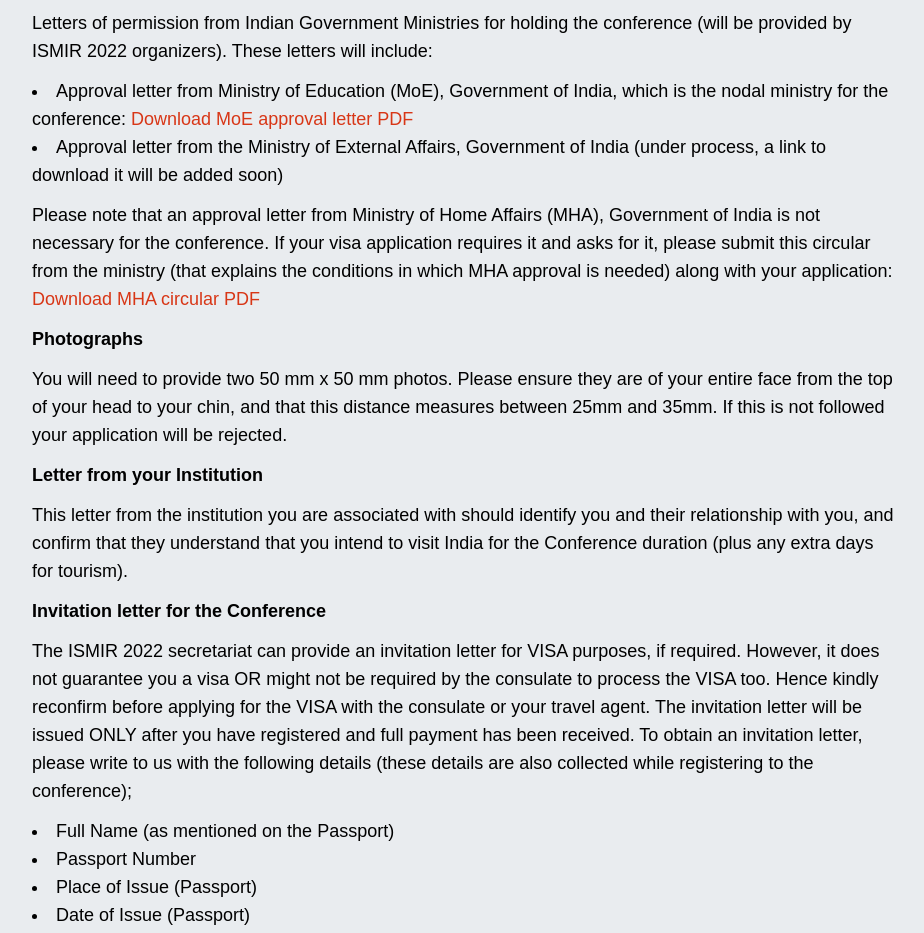
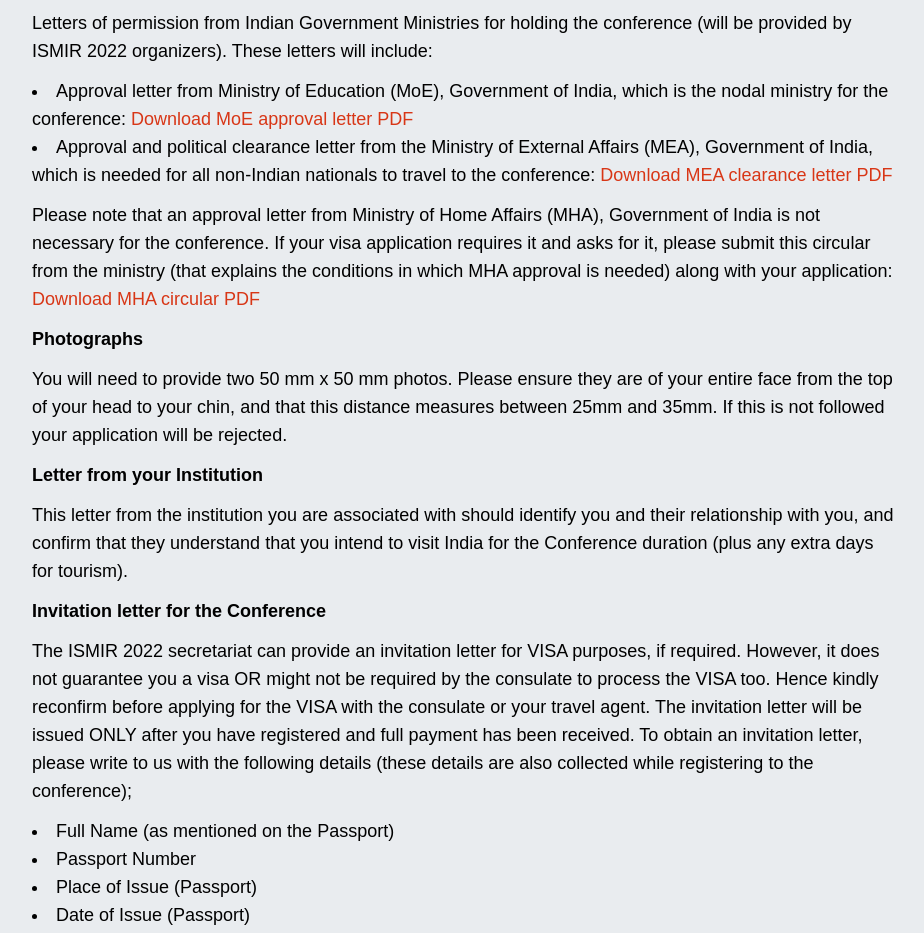
Before and after one commit to ismir2022/ismir2022.github.io, a Gatsby site: page /attend/travel in a window 1280 px wide. Shown: the part 1800-2733 px from the top of the page, without its empty margins (176-1100 px from the left). Built offline with nearby package versions, Linux system fonts and the light colour scheme; Gatsby itself is replaced by a stand-in of ours.

Commit message:
Update travel.js

```diff
--- a/src/components/travel.js
+++ b/src/components/travel.js
@@ -1,6 +1,8 @@
 import React from "react";
 import moe_approval from '../assets/MoE_approval_ISMIR2022.pdf';
 import mha_circular from '../assets/MHA_circular_2018.pdf';
+import mea_clearance from '../assets/MEA_clearance_ISMIR2022.pdf';
+
 
 const Travel = () => {
   return (
@@ -105,7 +107,8 @@
               <li> Approval letter from Ministry of Education (MoE), Government of India, which is the nodal ministry for the conference: {" "}
                    <span className="text-[#d83616] "> <a href= {moe_approval} target="_blank">Download MoE approval letter PDF</a></span>
               </li>
-              <li> Approval letter from the Ministry of External Affairs, Government of India (under process, a link to download it will be added soon)
+              <li> Approval and political clearance letter from the Ministry of External Affairs (MEA), Government of India, which is needed for all non-Indian nationals to travel to the conference: {" "}
+                   <span className="text-[#d83616] "> <a href= {mea_clearance} target="_blank">Download MEA clearance letter PDF</a></span>
               </li>
             </ul>
         <p className="text-lg"> Please note that an approval letter from Ministry of Home Affairs (MHA),
```
